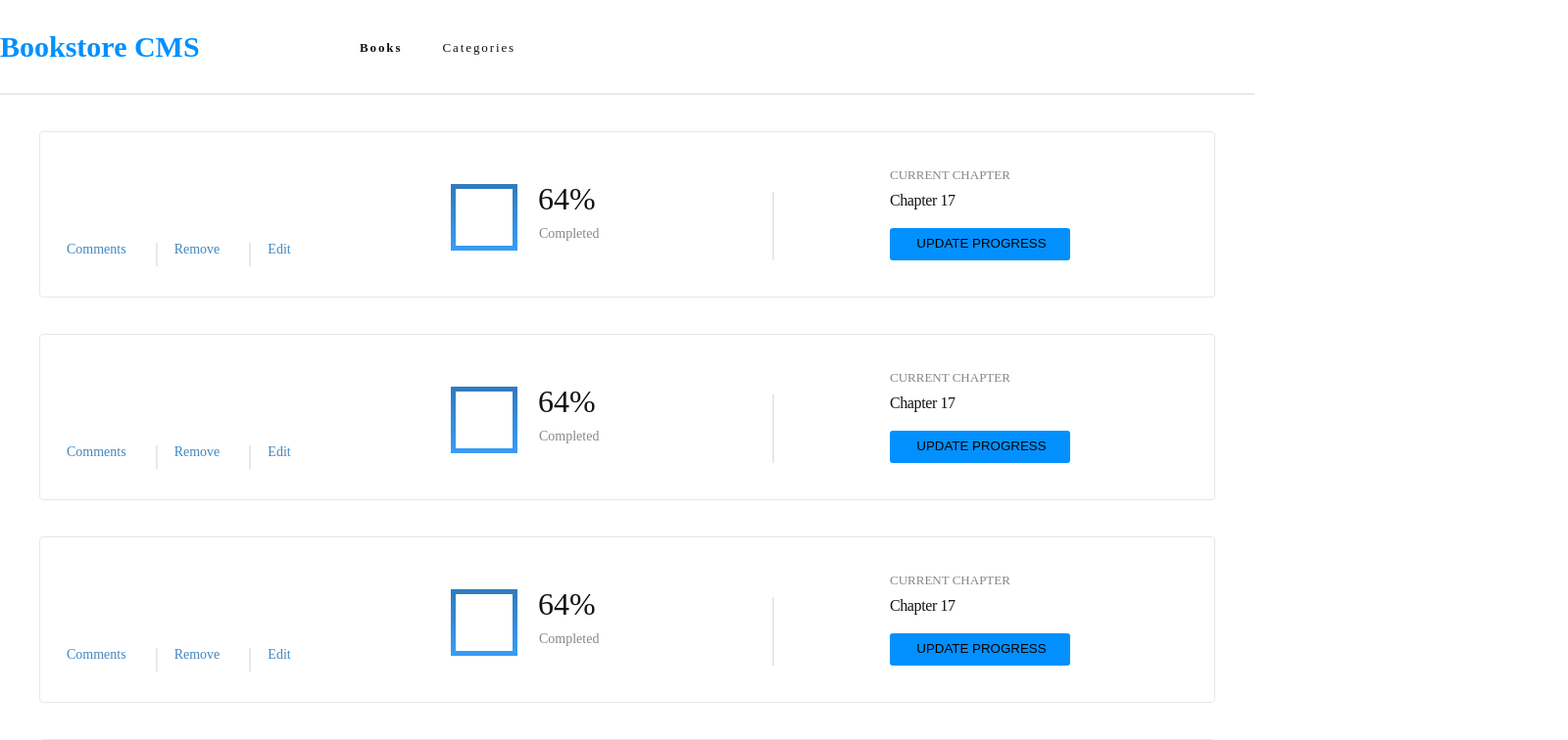
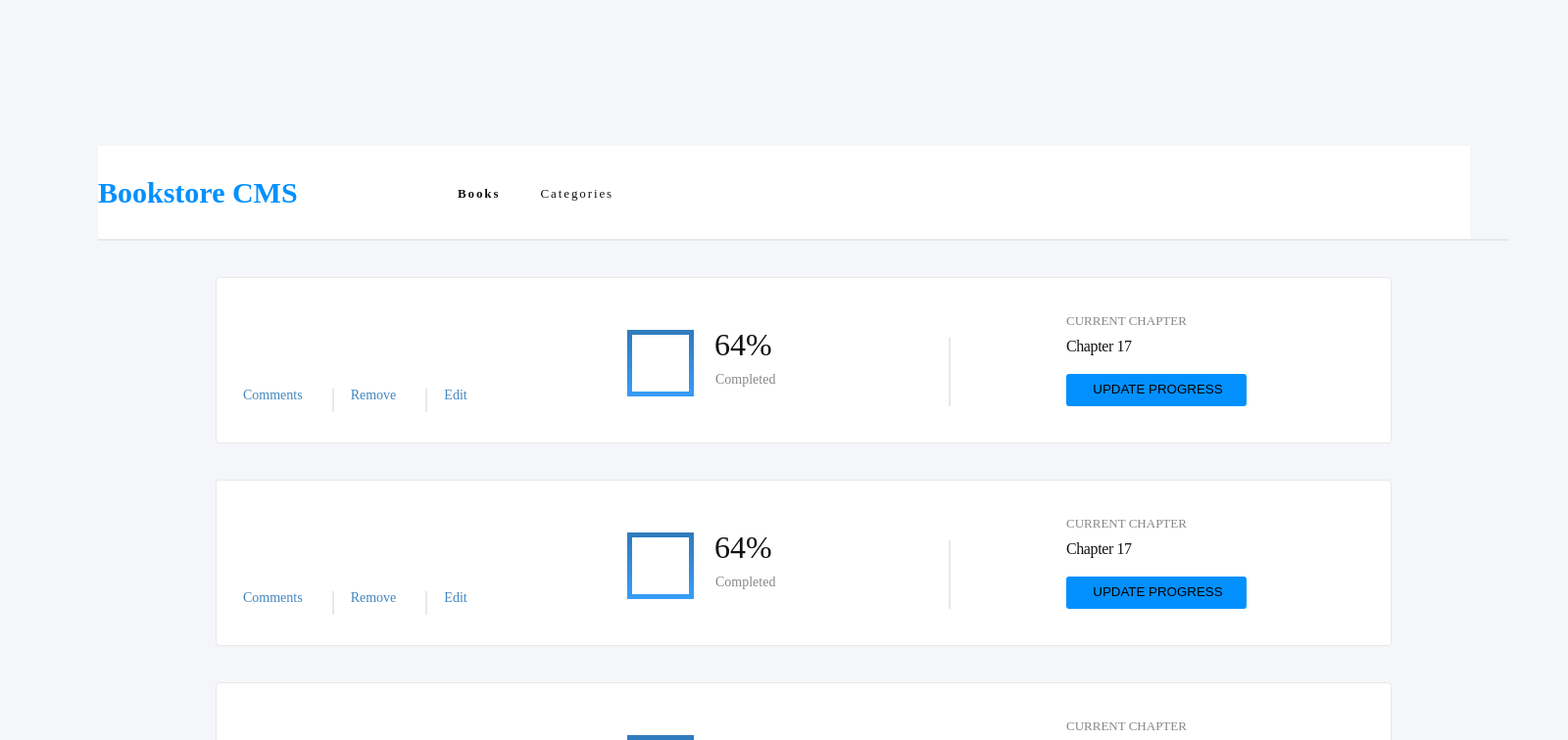
Before and after one commit to Reggeditt/book-store, a React (Create React App) app: page / in a window 1280 px wide. Shown: the top 756 px of the page at 98% size, 1600 px wide, since content can reach past the window. Built offline with nearby package versions, Linux system fonts and the light colour scheme; no server answers.

Commit message:
add styles to App component

```diff
--- /dev/null
+++ b/src/App.css
@@ -0,0 +1,10 @@
+:root {
+  --pale-grey: #f5f6fa;
+}
+
+.App {
+  width: 100rem;
+  /* height: 89.625rem; */
+  padding: 9.313rem 3.75rem 7.688rem 6.25rem;
+  background-color: var(--pale-grey);
+}
--- a/src/App.js
+++ b/src/App.js
@@ -2,6 +2,7 @@ import { Routes, Route } from 'react-router-dom';
 import Books from './Routes/Books';
 import Categories from './Routes/Categories';
 import Navbar from './components/Navbar';
+import './App.css';
 
 function App() {
   return (
```
